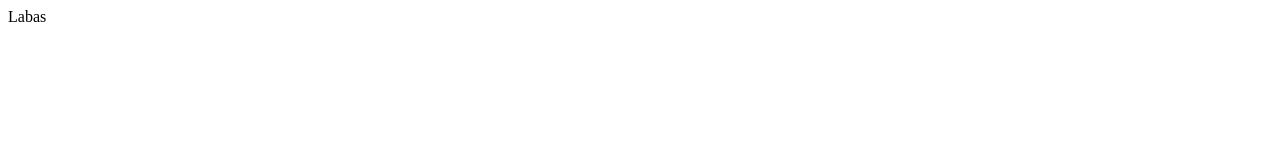
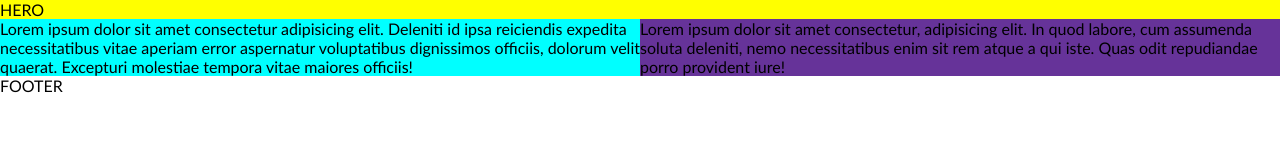
Before and after one commit to SigitaZaromskiene/11-coming-soon, a website: page index.html in a window 1280 px wide. Drawn offline with Linux system fonts and the light colour scheme.

Commit message:
CSS styles

```diff
--- /dev/null
+++ b/css/base/base.css
@@ -0,0 +1,4 @@
+body {
+  font-family: "Gill Sans", "Gill Sans MT", "Gill Sans", "Gill Sans MT", Calibri,
+    "Trebuchet MS", sans-serif;
+}
--- /dev/null
+++ b/css/base/layout.css
@@ -0,0 +1,30 @@
+body,
+body * {
+  margin: 0;
+  padding: 0;
+  box-sizing: border-box;
+  vertical-align: top;
+}
+
+body {
+  font-family: "Gill Sans", "Gill Sans MT", "Gill Sans", "Gill Sans MT", Calibri,
+    sans-sarif;
+}
+section {
+  display: inline-block;
+  width: 100%;
+  padding-top: 60px;
+  padding-bottom: 60px;
+  background-color: yellow;
+}
+
+.left {
+  width: 50%;
+  float: left;
+  background-color: aqua;
+}
+.right {
+  width: 50%;
+  float: right;
+  background-color: rebeccapurple;
+}
--- /dev/null
+++ b/css/pages/home.css
@@ -0,0 +1,12 @@
+body,
+body * {
+  margin: 0;
+  padding: 0;
+  box-sizing: border-box;
+  vertical-align: top;
+}
+
+body {
+  font-family: "Gill Sans", "Gill Sans MT", "Gill Sans", "Gill Sans MT", Calibri,
+    sans-sarif;
+}
--- a/index.html
+++ b/index.html
@@ -40,8 +40,31 @@
     />
     <meta name="msapplication-TileColor" content="#da532c" />
     <meta name="theme-color" content="#ffffff" />
+
+    <!--base-->
+    <link rel="stylesheet" href="./css/base/base.css" />
+    <link rel="stylesheet" href="./css/base/layout.css" />
+    <!--3rd-party-->
+
+    <!--components-->
+    <!--pages-->
+    <link rel="stylesheet" href="./css/pages/home.css" />
   </head>
   <body>
-    <div>Labas</div>
+    <section>HERO</section>
+    <section>
+      <div class="left">
+        Lorem ipsum dolor sit amet consectetur adipisicing elit. Deleniti id
+        ipsa reiciendis expedita necessitatibus vitae aperiam error aspernatur
+        voluptatibus dignissimos officiis, dolorum velit quaerat. Excepturi
+        molestiae tempora vitae maiores officiis!
+      </div>
+      <div class="right">
+        Lorem ipsum dolor sit amet consectetur, adipisicing elit. In quod
+        labore, cum assumenda soluta deleniti, nemo necessitatibus enim sit rem
+        atque a qui iste. Quas odit repudiandae porro provident iure!
+      </div>
+    </section>
+    <footer>FOOTER</footer>
   </body>
 </html>
```
